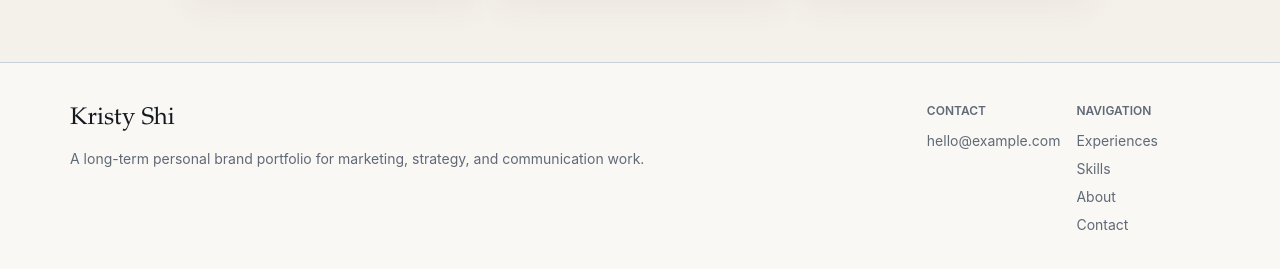
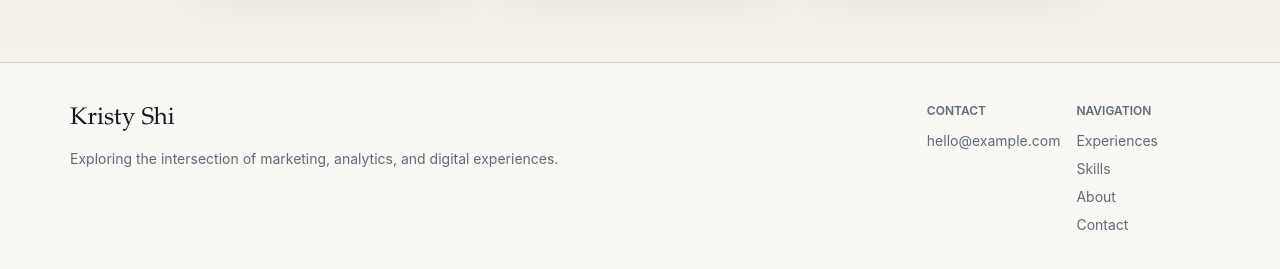
Before and after one commit to pakkuanshi/personal-portfolio, a Next.js app: page / in a window 1280 px wide. Shown: the part 6108-6377 px from the top of the page. Built offline with nearby package versions, Linux system fonts and the light colour scheme.

Commit message:
Refine dark footer palette and copy

```diff
--- a/components/layout/site-footer.tsx
+++ b/components/layout/site-footer.tsx
@@ -12,31 +12,37 @@ export function SiteFooter() {
   const navLabels = t.site.nav;
 
   return (
-    <footer className="border-t border-border">
+    <footer className="border-t border-border bg-background transition-colors duration-200 dark:border-[hsl(32_12%_30%/0.55)] dark:bg-[hsl(28_18%_8%)]">
       <div className="site-container grid gap-8 py-10 md:grid-cols-[1.4fr_1fr]">
         <div>
-          <p className="font-serif text-2xl">{t.site.name}</p>
-          <p className="mt-3 max-w-xl text-sm leading-6 text-muted-foreground">
+          <p className="font-serif text-2xl dark:text-[hsl(42_28%_90%)]">
+            {t.site.name}
+          </p>
+          <p className="mt-3 max-w-xl text-sm leading-6 text-muted-foreground dark:text-[hsl(38_14%_70%/0.82)]">
             {t.site.footer}
           </p>
         </div>
 
-        <div className="grid gap-4 text-sm text-muted-foreground sm:grid-cols-2 md:justify-self-end">
+        <div className="grid gap-4 text-sm text-muted-foreground dark:text-[hsl(38_13%_70%/0.74)] sm:grid-cols-2 md:justify-self-end">
           <div>
-            <p className="eyebrow">{t.site.labels.contact}</p>
+            <p className="eyebrow dark:text-[hsl(38_14%_68%/0.62)]">
+              {t.site.labels.contact}
+            </p>
             <Link
-              className="mt-3 block transition-colors hover:text-foreground"
+              className="mt-3 block transition-colors hover:text-foreground dark:hover:text-[hsl(42_28%_92%)]"
               href={`mailto:${siteConfig.email}`}
             >
               {siteConfig.email}
             </Link>
           </div>
           <div>
-            <p className="eyebrow">{t.site.labels.navigation}</p>
+            <p className="eyebrow dark:text-[hsl(38_14%_68%/0.62)]">
+              {t.site.labels.navigation}
+            </p>
             <div className="mt-3 flex flex-col gap-2">
               {siteConfig.navigation.slice(1).map((item) => (
                 <Link
-                  className="transition-colors hover:text-foreground"
+                  className="transition-colors hover:text-foreground dark:hover:text-[hsl(42_28%_92%)]"
                   href={item.href}
                   key={item.href}
                 >
--- a/lib/i18n.ts
+++ b/lib/i18n.ts
@@ -17,7 +17,7 @@ export const dictionary = {
       name: "Kristy Shi",
       role: "Marketing & Strategic Communication",
       footer:
-        "A long-term personal brand portfolio for marketing, strategy, and communication work.",
+        "Exploring the intersection of marketing, analytics, and digital experiences.",
       nav: {
         home: "Home",
         experiences: "Experiences",
@@ -154,7 +154,7 @@ export const dictionary = {
     site: {
       name: "Kristy Shi",
       role: "市场营销与战略传播",
-      footer: "一个面向长期个人品牌建设的营销、策略与传播作品集。",
+      footer: "探索市场营销、数据分析与数字体验的交汇。",
       nav: {
         home: "首页",
         experiences: "经历",
@@ -280,7 +280,7 @@ export const dictionary = {
     site: {
       name: "Kristy Shi",
       role: "行銷與策略傳播",
-      footer: "一個面向長期個人品牌建設的行銷、策略與傳播作品集。",
+      footer: "探索行銷、數據分析與數位體驗的交會。",
       nav: {
         home: "首頁",
         experiences: "經歷",
```
